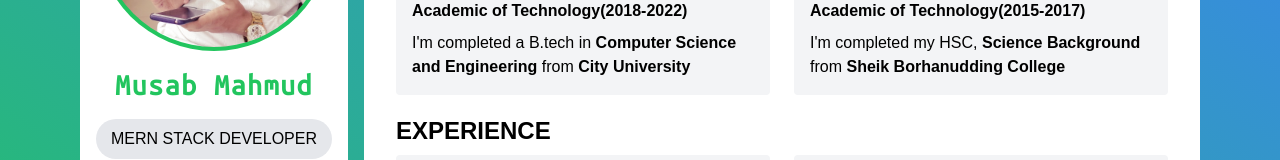
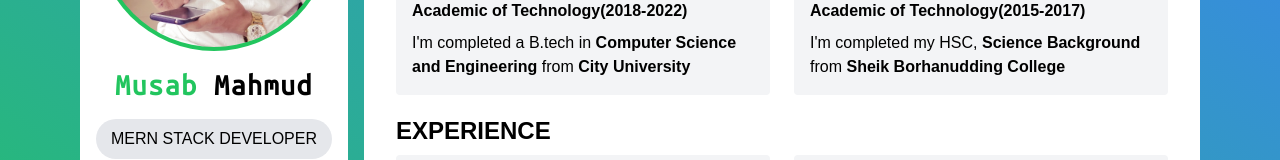
Before and after one commit to musabmahmud/portfolio, a Next.js app: page /Resume in a window 1280 px wide. Shown: the part 293-453 px from the top of the page. Built offline with nearby package versions, Linux system fonts and the light colour scheme; a web font is replaced by a local one.

Commit message:
some fixing issues

```diff
--- a/components/ServiceCard.tsx
+++ b/components/ServiceCard.tsx
@@ -1,5 +1,5 @@
 import React, { FunctionComponent } from 'react';
-import { IService } from '../../type';
+import { IService } from '../type';
 
 const ServiceCard: FunctionComponent<{service:IService}> = ({service:{title,about,Icon},
 }) => {
--- a/components/Sidebar.tsx
+++ b/components/Sidebar.tsx
@@ -20,7 +20,7 @@ const Sidebar = () => {
                 />
             </div>
             <h3 className='my-4 text-3xl font-bold tracking-wider font-monospace'>
-                <span className='text-green-500'>Musab Mahmud</span>
+                <span className='text-green-500'>Musab</span> Mahmud
             </h3>
             <p className='p-2 my-3 bg-gray-200 rounded-full'>MERN STACK DEVELOPER</p>
             <a className='flex items-center justify-center p-2 my-3 bg-gray-200 rounded-full'
--- a/pages/About.tsx
+++ /dev/null
@@ -1,11 +0,0 @@
-import React from 'react';
-
-const About = () => {
-    return (
-        <div>
-            About
-        </div>
-    );
-};
-
-export default About;
--- a/pages/_document.tsx
+++ b/pages/_document.tsx
@@ -10,7 +10,7 @@ class MyDocument extends Document {
     return (
       <Html lang='en' className='dark'>
         <Head />
-            <link href="https://fonts.googleapis.com/css2?family=Licorice&family=Ubuntu+Mono&display=swap" rel="stylesheet"/>
+          <link href="https://fonts.googleapis.com/css2?family=Licorice&family=Ubuntu+Mono&display=swap" rel="stylesheet"/>
           <body className='bg-gradient-to-tr from-green-500 to-blue-500' style={{height: "100%", backgroundRepeat: "no-repeat", backgroundAttachment: "fixed"}}>
           <Main />
           <NextScript />
--- a/tailwind.config.js
+++ b/tailwind.config.js
@@ -1,9 +1,8 @@
 module.exports = {
   content: [
     "./pages/**/*.{js,ts,jsx,tsx}",
-    "./components/**/*.{js,ts,jsx,tsx}",
+    "./components/**/*.{jsx,tsx}"
   ],
-  darkMode: "class",
   theme: {
     fontFamily: {
       'licorice': ['Licorice'],
```
Also changed, not shown: pages/index.tsx (+1 -9 lines).
